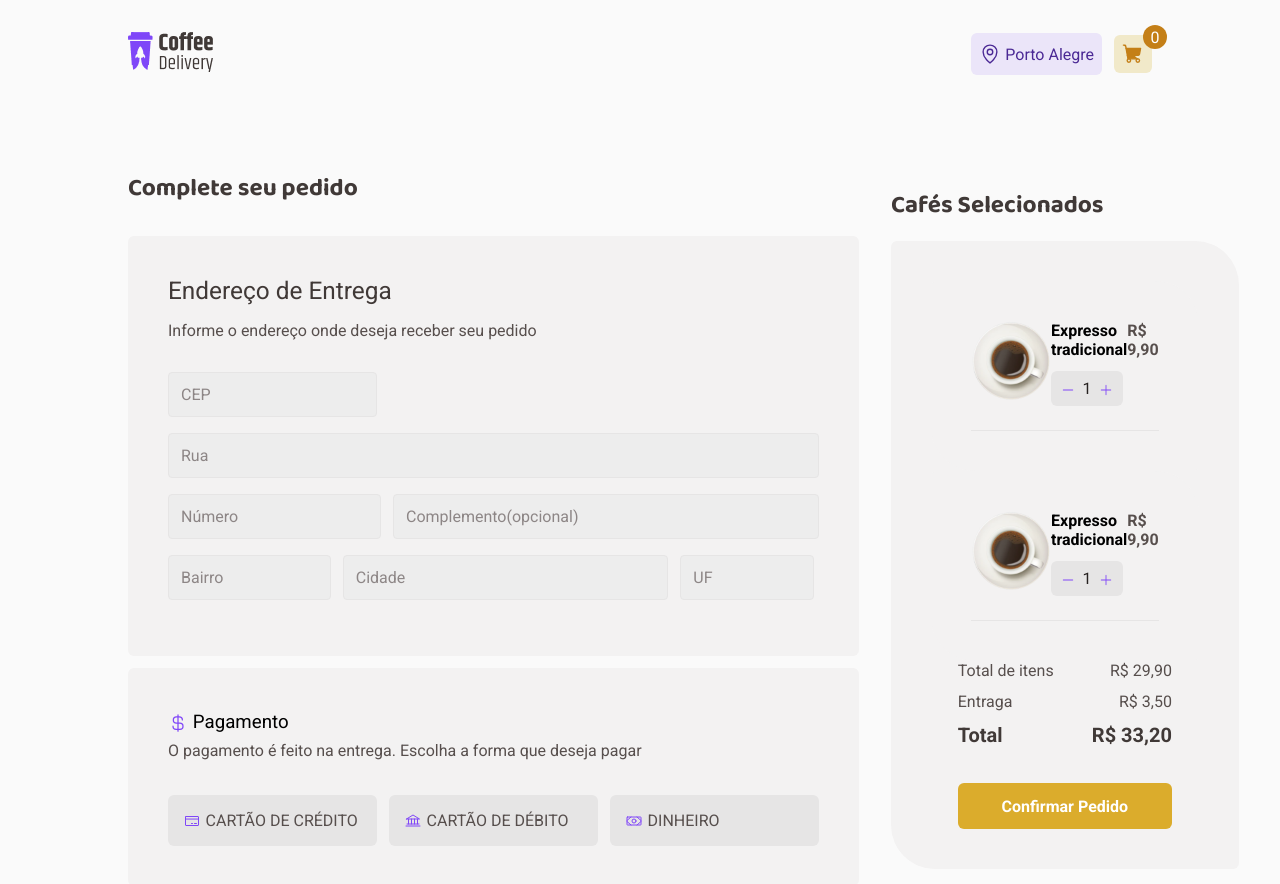
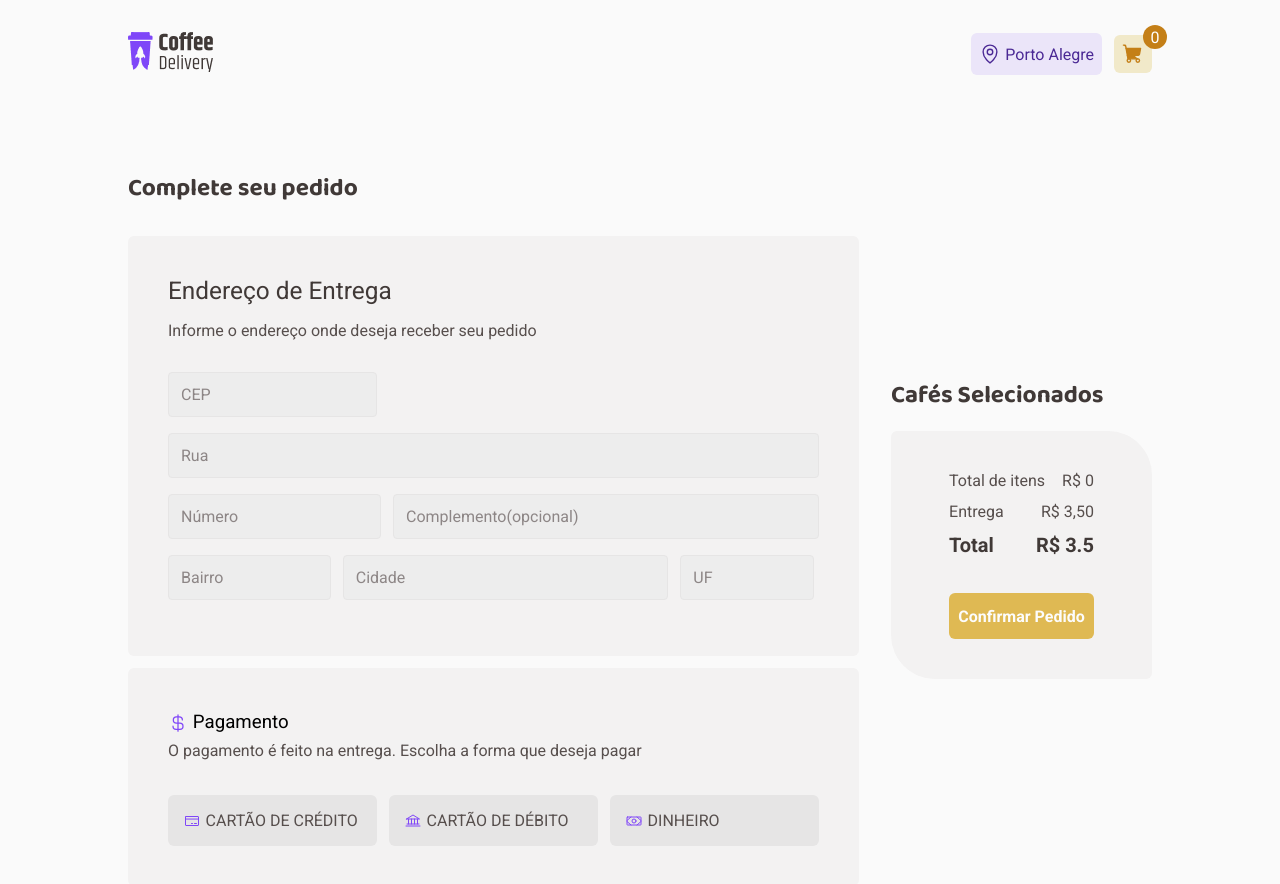
Before and after one commit to ArthurMadureira/coffee-delivery, a React (Vite) app: page /checkout in a window 1280 px wide. Shown: the top 884 px of the page. Built offline with nearby package versions, Linux system fonts and the light colour scheme.

Commit message:
Checkout completed

```diff
--- a/package.json
+++ b/package.json
@@ -10,12 +10,15 @@
     "lint": "eslint src --ext .ts,.tsx --fix"
   },
   "dependencies": {
+    "@hookform/resolvers": "^2.9.9",
     "immer": "^9.0.15",
     "phosphor-react": "^1.4.1",
     "react": "^18.2.0",
     "react-dom": "^18.2.0",
+    "react-hook-form": "^7.38.0",
     "react-router-dom": "^6.4.2",
-    "styled-components": "^5.3.6"
+    "styled-components": "^5.3.6",
+    "zod": "^3.19.1"
   },
   "devDependencies": {
     "@rocketseat/eslint-config": "^1.1.3",
--- a/src/data/coffee.ts
+++ b/src/data/coffee.ts
@@ -5,7 +5,7 @@ export const coffees = [
     categories: ['Tradicional'],
     name: 'Expresso Tradicional',
     subtitle: 'O tradicional café feito com água quente e grãos moídos',
-    price: '9,90',
+    price: 9.9,
     quantity: 1,
   },
   {
@@ -14,7 +14,7 @@ export const coffees = [
     categories: ['Tradicional'],
     name: 'Expresso Americano',
     subtitle: 'Expresso diluído, menos intenso que o tradicional',
-    price: '9,90',
+    price: 9.9,
     quantity: 1,
   },
   {
@@ -23,7 +23,7 @@ export const coffees = [
     categories: ['Tradicional'],
     name: 'Expresso Cremoso',
     subtitle: 'Café expresso tradicional com espuma cremosa',
-    price: '9,90',
+    price: 9.9,
     quantity: 1,
   },
   {
@@ -32,7 +32,7 @@ export const coffees = [
     categories: ['Tradicional', 'Gelado'],
     name: 'Expresso Gelado',
     subtitle: 'Bebida preparada com café expresso e cubos de gelo',
-    price: '9,90',
+    price: 9.9,
     quantity: 1,
   },
   {
@@ -41,7 +41,7 @@ export const coffees = [
     categories: ['Tradicional', 'Com leite'],
     name: 'Café com Leite',
     subtitle: 'Meio a meio de expresso tradicional com leite vaporizado',
-    price: '9,90',
+    price: 9.9,
     quantity: 1,
   },
   {
@@ -50,7 +50,7 @@ export const coffees = [
     categories: ['Tradicional', 'Com leite'],
     name: 'Latte',
     subtitle: 'Uma dose de café expresso com o dobro de leite e espuma cremosa',
-    price: '9,90',
+    price: 9.9,
     quantity: 1,
   },
   {
@@ -59,7 +59,7 @@ export const coffees = [
     categories: ['Tradicional', 'Com leite'],
     name: 'Capuccino',
     subtitle: 'Bebida com canela feita de doses iguais de café, leite e espuma',
-    price: '9,90',
+    price: 9.9,
     quantity: 1,
   },
   {
@@ -68,7 +68,7 @@ export const coffees = [
     categories: ['Tradicional', 'Com leite'],
     name: 'Mocaccino',
     subtitle: 'Café expresso com calda de chocolate, pouco leite e espuma',
-    price: '9,90',
+    price: 9.9,
     quantity: 1,
   },
   {
@@ -77,7 +77,7 @@ export const coffees = [
     categories: ['Especial', 'Com leite'],
     name: 'Chocolate Quente',
     subtitle: 'Bebida feita com chocolate dissolvido no leite quente e café',
-    price: '9,90',
+    price: 9.9,
     quantity: 1,
   },
   {
@@ -86,7 +86,7 @@ export const coffees = [
     categories: ['Especial', 'Alcoólico', 'Com leite'],
     name: 'Cubano',
     subtitle: 'Drink gelado de café expresso com rum, creme de leite e hortelã',
-    price: '9,90',
+    price: 9.9,
     quantity: 1,
   },
   {
@@ -95,7 +95,7 @@ export const coffees = [
     categories: ['Especial'],
     name: 'Havaiano',
     subtitle: 'Bebida adocicada preparada com café e leite de coco',
-    price: '9,90',
+    price: 9.9,
     quantity: 1,
   },
   {
@@ -104,7 +104,7 @@ export const coffees = [
     categories: ['Especial'],
     name: 'Árabe',
     subtitle: 'Bebida preparada com grãos de café árabe e especiarias',
-    price: '9,90',
+    price: 9.9,
     quantity: 1,
   },
   {
@@ -113,7 +113,7 @@ export const coffees = [
     categories: ['Especial', 'Alcoólico'],
     name: 'Irlandês',
     subtitle: 'Bebida a base de café, uísque irlandês, açúcar e chantilly',
-    price: '9,90',
+    price: 9.9,
     quantity: 1,
   },
 ]
--- a/src/pages/Checkout/components/FormOrder/Form/index.tsx
+++ b/src/pages/Checkout/components/FormOrder/Form/index.tsx
@@ -1,26 +1,41 @@
 import { InputContainer } from './style'
 
-export function Form() {
+export function Form({ register }: any) {
   return (
-    <form>
+    <>
       <InputContainer className="cep">
-        <input type="number" placeholder="CEP" required />
+        <input type="number" placeholder="CEP" required {...register('cep')} />
       </InputContainer>
 
       <InputContainer className="street">
-        <input type="text" placeholder="Rua" required />
+        <input type="text" placeholder="Rua" required {...register('street')} />
       </InputContainer>
 
       <InputContainer className="grid-1">
-        <input type="number" placeholder="Número" required />
+        <input
+          type="number"
+          placeholder="Número"
+          required
+          {...register('number')}
+        />
         <input type="text" placeholder="Complemento(opcional)" />
       </InputContainer>
 
       <InputContainer className="place-infos">
-        <input type="text" placeholder="Bairro" required />
-        <input type="text" placeholder="Cidade" required />
+        <input
+          type="text"
+          placeholder="Bairro"
+          required
+          {...register('district')}
+        />
+        <input
+          type="text"
+          placeholder="Cidade"
+          required
+          {...register('city')}
+        />
         <input type="text" placeholder="UF" maxLength={2} required />
       </InputContainer>
-    </form>
+    </>
   )
 }
--- a/src/pages/Checkout/components/FormOrder/index.tsx
+++ b/src/pages/Checkout/components/FormOrder/index.tsx
@@ -1,7 +1,7 @@
 import { Form } from './Form'
 import { FormContainer } from './styles'
 
-export function FormOrder() {
+export function FormOrder({ register, watch }: any) {
   return (
     <FormContainer>
       <header>
@@ -9,7 +9,7 @@ export function FormOrder() {
         <p>Informe o endereço onde deseja receber seu pedido</p>
       </header>
 
-      <Form />
+      <Form register={register} watch={watch} />
     </FormContainer>
   )
 }
--- a/src/pages/Checkout/components/SelectedCoffees/index.tsx
+++ b/src/pages/Checkout/components/SelectedCoffees/index.tsx
@@ -7,15 +7,15 @@ import {
   SelectedCoffeesContainer,
 } from './styled'
 
-export function SelectedCoffees({ cartItem }: any) {
+export function SelectedCoffees({ cartItem, setTotalPrice }: any) {
   return (
     <SelectedCoffeesContainer>
       <SelectedCoffeeCard>
-        <img src={`/coffesImages/Arab.png`} alt="" />
+        <img src={`/coffesImages/${cartItem.imgUrl}.png`} alt="" />
 
         <SelectedCoffeeCardBox>
           <header>
-            <h4>Expresso tradicional</h4>
+            <h4>{cartItem.name}</h4>
           </header>
 
           <ActionElementsContainer>
@@ -23,7 +23,7 @@ export function SelectedCoffees({ cartItem }: any) {
           </ActionElementsContainer>
         </SelectedCoffeeCardBox>
 
-        <PriceText>R$ 9,90</PriceText>
+        <PriceText>R$ {cartItem.price}</PriceText>
       </SelectedCoffeeCard>
     </SelectedCoffeesContainer>
   )
--- a/src/pages/Checkout/index.tsx
+++ b/src/pages/Checkout/index.tsx
@@ -1,3 +1,8 @@
+import { useContext, useEffect, useState } from 'react'
+import { useForm, FormProvider } from 'react-hook-form'
+import { zodResolver } from '@hookform/resolvers/zod'
+import * as zod from 'zod'
+
 import { FormOrder } from './components/FormOrder'
 import { Payment } from './components/Payment'
 import { SelectedCoffees } from './components/SelectedCoffees'
@@ -10,13 +15,68 @@ import {
   SelectedCoffeesContainer,
   Total,
 } from './styles'
+import { CoffesContext } from '../../contexts/CoffesListContext'
+
+const formValidationSchema = zod.object({
+  cep: zod.number().min(14, 'CPF inválido').max(14, 'CPF inválido'),
+  street: zod.string().min(1, 'Informe a rua'),
+  number: zod.number().min(1, 'Informe o número'),
+  district: zod.string().min(1, 'Informe seu bairro'),
+  city: zod
+    .string()
+    .min(1, 'Informe sua cidade')
+    .max(2, 'O campo de cidade deve ter no mínimo dois caracteres'),
+})
+
+type FormData = zod.infer<typeof formValidationSchema>
 
 export function Checkout() {
+  const form = useForm<FormData>({
+    resolver: zodResolver(formValidationSchema),
+    defaultValues: {
+      street: '',
+      district: '',
+      city: '',
+    },
+  })
+
+  const { cartItems } = useContext<any>(CoffesContext)
+
+  const { register, handleSubmit, watch, reset } = form
+
+  function onSubmit() {
+    reset()
+  }
+
+  const cep = watch('cep')
+  const street = watch('street')
+  const number = watch('number')
+  const district = watch('district')
+  const city = watch('city')
+
+  const isCompleted = !cep || !street || !number || !district || !city
+
+  const [totalPrice, setTotalPrice] = useState<any>([])
+
+  useEffect(() => {
+    const sumWithInitial = cartItems
+      ?.map((item: any) => item.price)
+      .reduce(
+        (previousValue: number, currentValue: number) =>
+          previousValue + currentValue,
+        0,
+      )
+    setTotalPrice(sumWithInitial)
+  }, [cartItems])
+
   return (
+    <form action="" onSubmit={handleSubmit(onSubmit)}>
       <CheckoutContainer>
         <CompleteOrder>
           <h2>Complete seu pedido</h2>
-        <FormOrder />
+          <FormProvider {...form}>
+            <FormOrder register={register} watch={watch} />
+          </FormProvider>
           <Payment />
         </CompleteOrder>
 
@@ -24,30 +84,38 @@ export function Checkout() {
           <h2>Cafés Selecionados</h2>
           <SelectedCoffeesContainer>
             <div>
-            <SelectedCoffees />
-            <SelectedCoffees />
+              {cartItems?.map((item: any) => {
+                return (
+                  <SelectedCoffees
+                    key={item.id}
+                    cartItem={item}
+                    setTotalPrice={setTotalPrice}
+                  />
+                )
+              })}
             </div>
 
             <PriceInfosContainer>
               <div>
                 <span>Total de itens</span>
-              <span>R$ 29,90</span>
+                <span>R$ {totalPrice ?? 0}</span>
               </div>
               <div>
-              <span>Entraga</span>
+                <span>Entrega</span>
                 <span>R$ 3,50</span>
               </div>
 
               <Total>
                 <span>Total</span>
-              <span>R$ 33,20</span>
+                <span>R$ {totalPrice + 3.5}</span>
               </Total>
-            <ButtonSubmit>
+              <ButtonSubmit disabled={isCompleted}>
                 <span>Confirmar Pedido</span>
               </ButtonSubmit>
             </PriceInfosContainer>
           </SelectedCoffeesContainer>
         </CoffeesSelected>
       </CheckoutContainer>
+    </form>
   )
 }
--- a/src/pages/Checkout/styles.ts
+++ b/src/pages/Checkout/styles.ts
@@ -89,4 +89,8 @@ export const ButtonSubmit = styled.button`
   &:hover {
     background: ${(props) => props.theme['yellow-700']};
   }
+
+  &:disabled {
+    opacity: 0.8;
+  }
 `
```
Also changed, not shown: 1 other file (tests, documents, lock files or other folders). Lines whose indentation alone changed are shown as unchanged.
